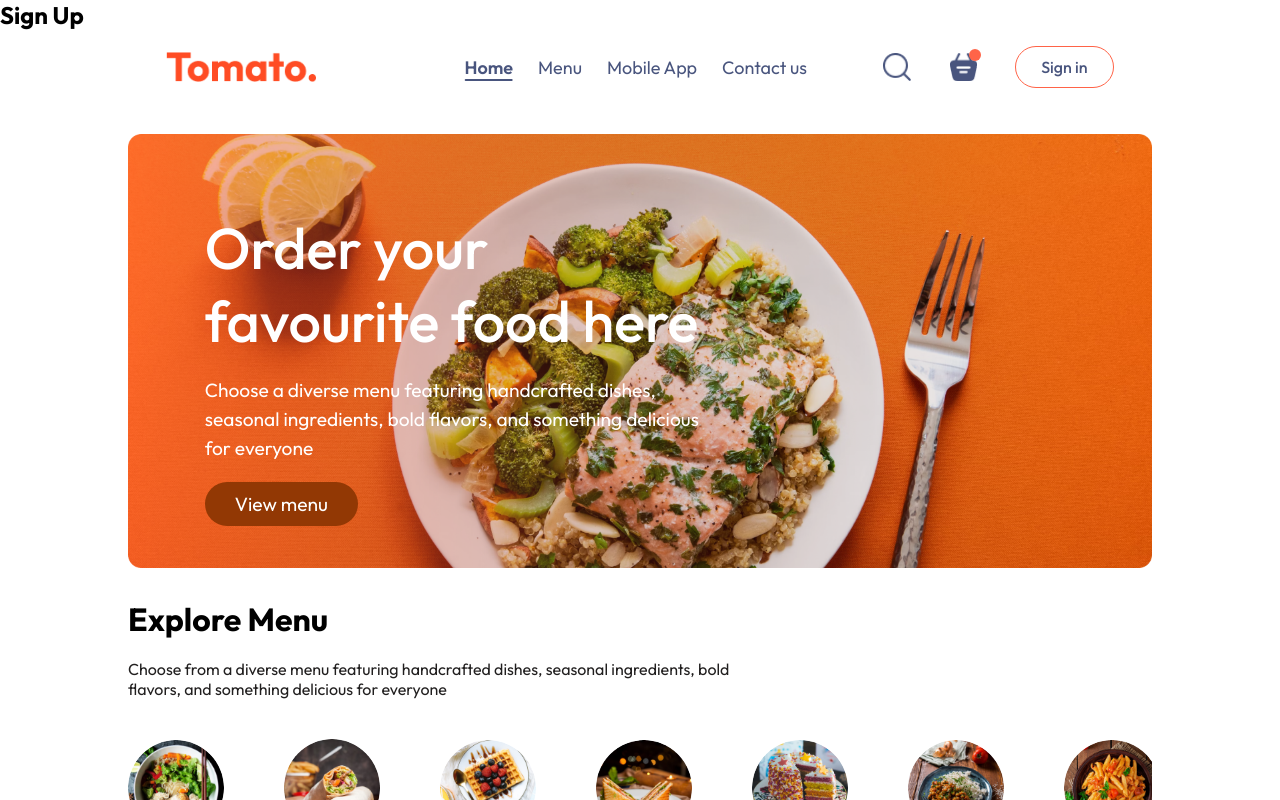
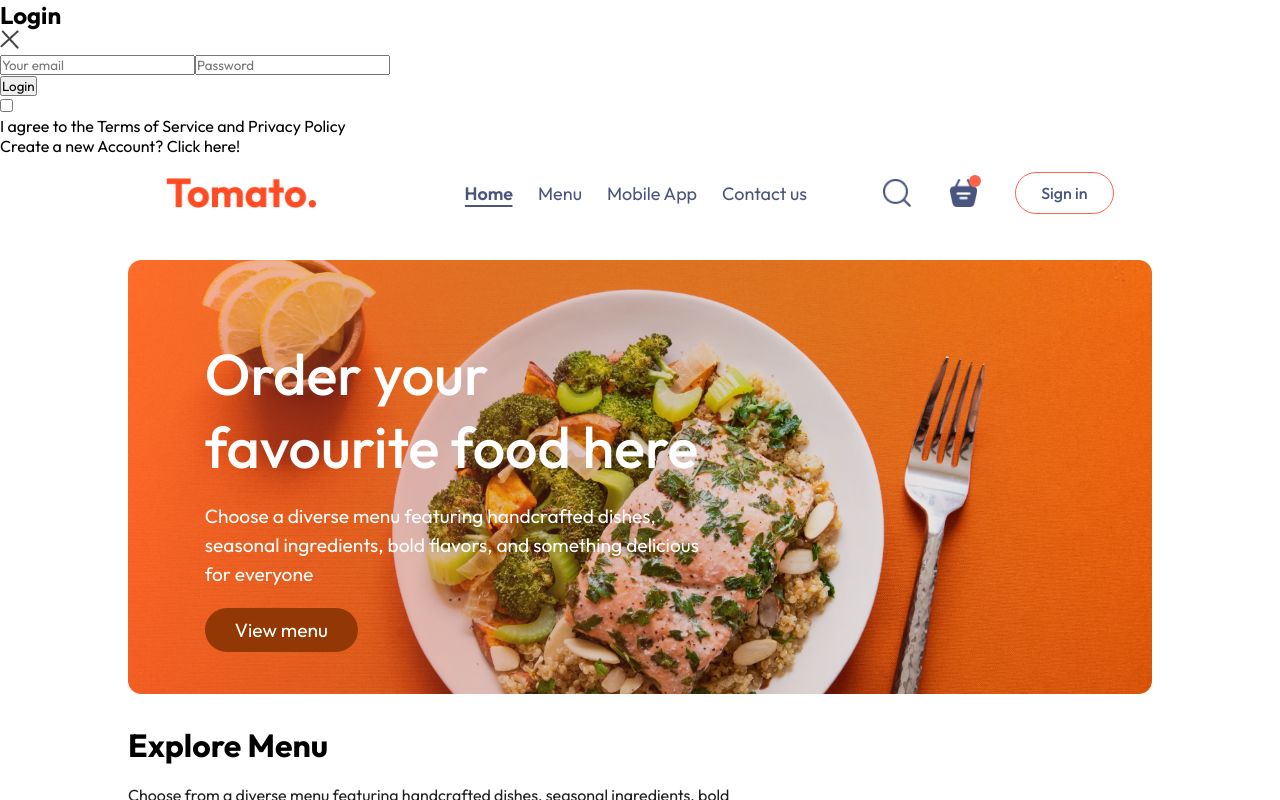
Before and after one commit to venkat-2006/Food-X, a React (Vite) app: page / in a window 1280 px wide. Both pictures are taken after a click on the button "Sign in". Shown: the top 800 px of the page. Built offline with nearby package versions, Linux system fonts and the light colour scheme.

Commit message:
added placeholders

```diff
--- a/src/App.jsx
+++ b/src/App.jsx
@@ -12,7 +12,7 @@ const App = () => {
   const[showLoginPopup,setShowLoginPopup]=React.useState(false);
   return (
     <>
-    {showLoginPopup?<LoginPopup/>:<></>}
+    {showLoginPopup?<LoginPopup setShowLoginPopup={setShowLoginPopup}/>:<></>}
     <div className="app">
       <Navbar setShowLoginPopup={setShowLoginPopup} />
       <Routes>
--- a/src/components/LoginPopup/LoginPopup.jsx
+++ b/src/components/LoginPopup/LoginPopup.jsx
@@ -1,14 +1,32 @@
 import React from 'react'
 import './LoginPopup.css'
+import { assets } from '../../assets/assets';
 
-const LoginPopup = () => {
-    const[currState,setCurrState]=React.useState("Sign Up");
+const LoginPopup = ({setShowLoginPopup}) => {
+    const[currState,setCurrState]=React.useState("Login");
   return (
     <div className='login-popup'>
         <form action="" className="login-popup-container">
             <div className="login-popup-title">
                 <h2>{currState}</h2>
+                <img onClick={()=>setShowLoginPopup(false)} src={assets.cross_icon} alt="" />
             </div>
+            <div className="login-popup-inputs">
+              {currState==="Login"?<></>: <input type="text" placeholder='Your Name' required />}
+
+              <input type="email" placeholder='Your email' required />
+              <input type="password" placeholder='Password' required/>
+            </div>
+            <button>{currState==="Sign Up"?"Create account":"Login"}</button>
+            <div className="login-popup-condition">
+              <input type="checkbox" required />
+              <p>I agree to the Terms of Service and Privacy Policy</p>
+            </div>
+            {currState==="Login"
+            ?<p>Create a new Account? <span onClick={()=>setCurrState("Sign Up")}>Click here!</span></p>
+            :<p>Already have an account?<span onClick={()=>setCurrState("Login")}>Login here!</span></p>
+            }
+
         </form>
 
     </div>
```
